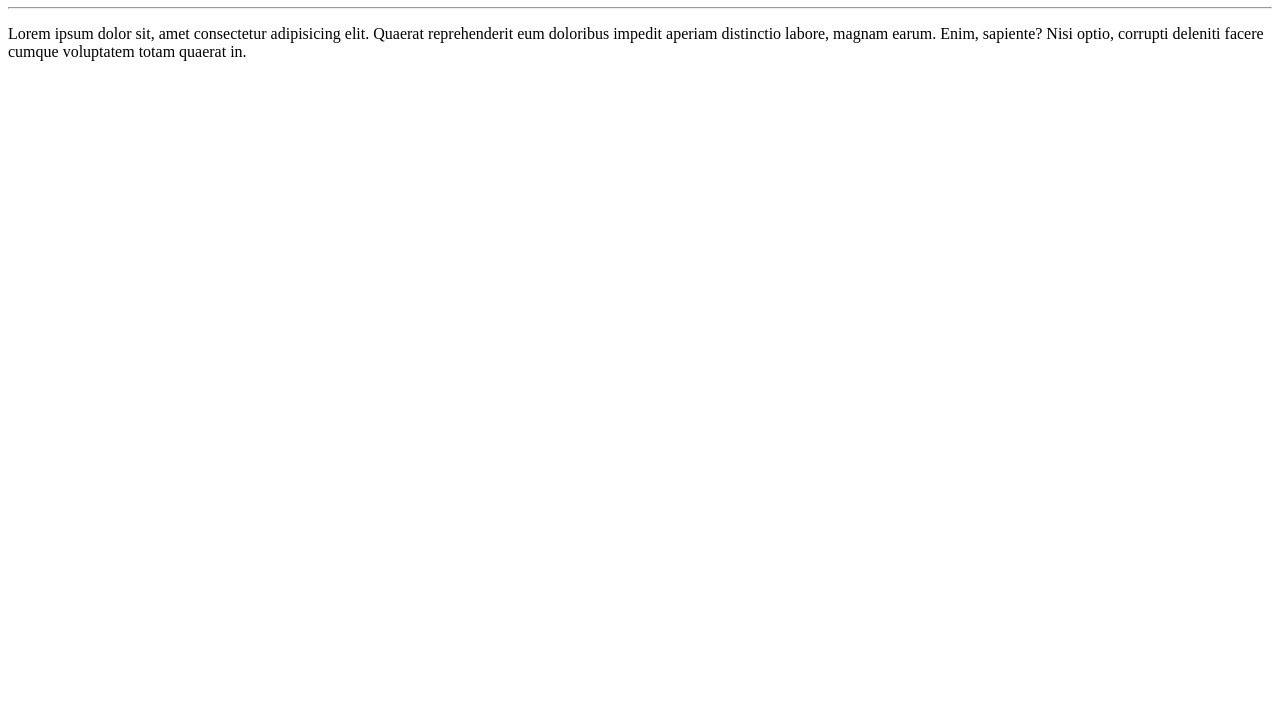
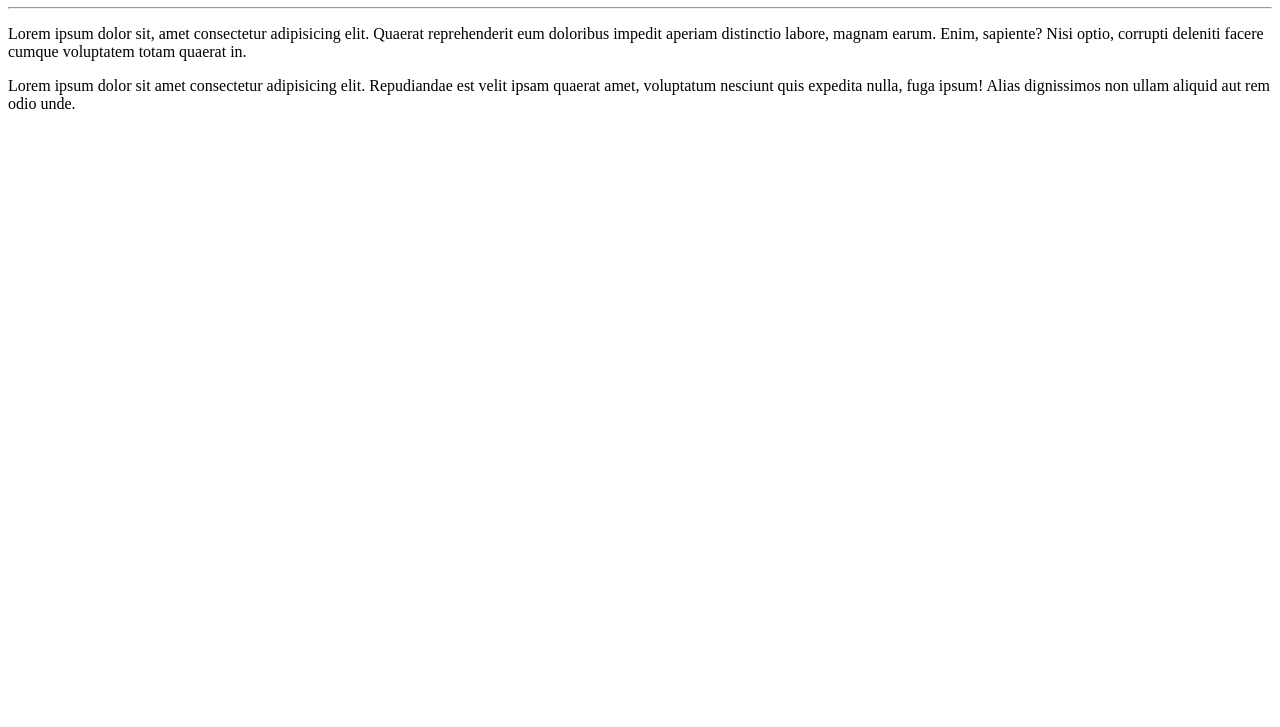
Before and after one commit to cristovaosantos-42/Ol--Mundo2, a plain HTML site: page site-exemplo2/index.html in a window 1280 px wide. Shown: the part 73-800 px from the top of the page. Drawn offline with Linux system fonts and the light colour scheme.

Commit message:
add um parágrafo

```diff
--- a/site-exemplo2/index.html
+++ b/site-exemplo2/index.html
@@ -9,5 +9,7 @@
     <h1>Olá, Mundo</h1>
     <hr>
     <p>Lorem ipsum dolor sit, amet consectetur adipisicing elit. Quaerat reprehenderit eum doloribus impedit aperiam distinctio labore, magnam earum. Enim, sapiente? Nisi optio, corrupti deleniti facere cumque voluptatem totam quaerat in.</p>
+
+    <p>Lorem ipsum dolor sit amet consectetur adipisicing elit. Repudiandae est velit ipsam quaerat amet, voluptatum nesciunt quis expedita nulla, fuga ipsum! Alias dignissimos non ullam aliquid aut rem odio unde.</p>
 </body>
 </html>
```
